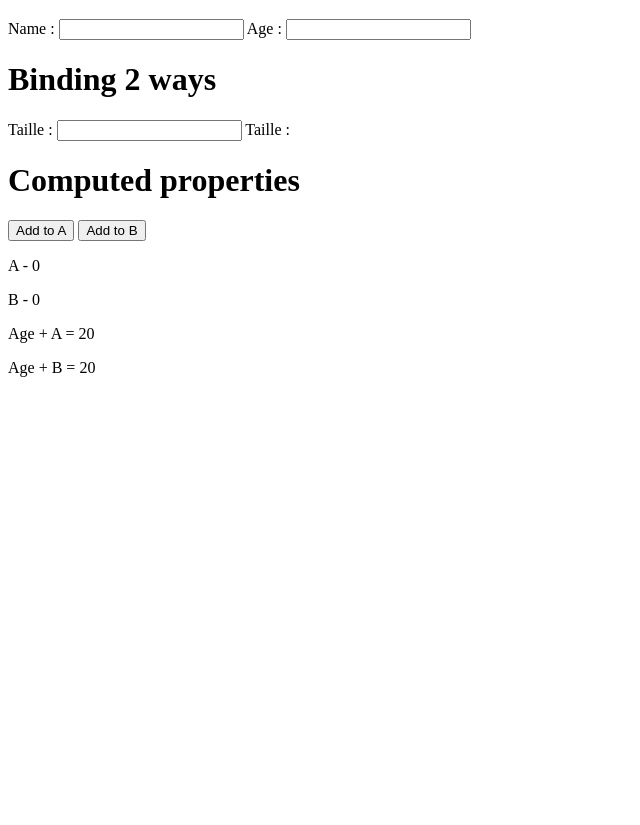
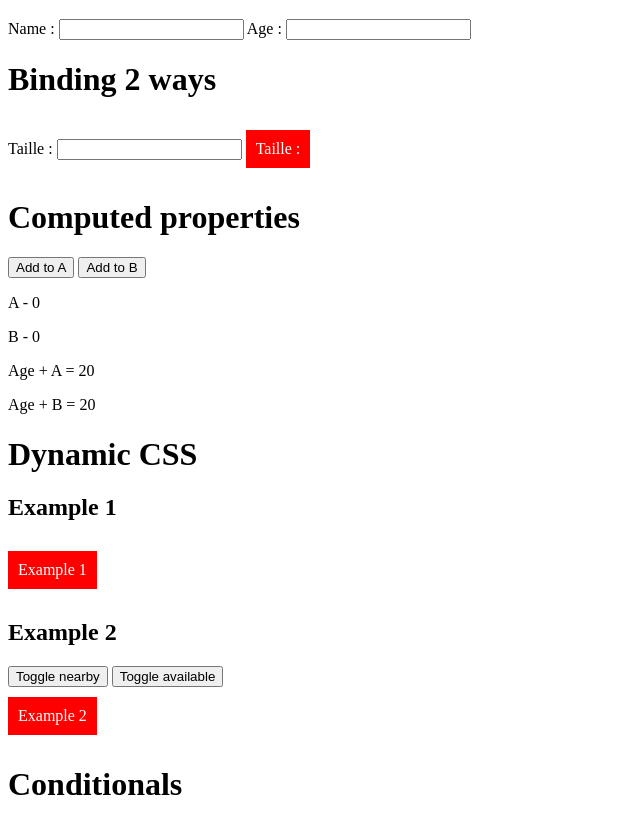
Before and after one commit to costeacatalin/vuejs-netninja-tutorial, a website: page index.html in a window 1280 px wide. Shown: the part 871-1696 px from the top of the page, without its empty margins (0-640 px from the left). Before the commit the page ends 1264 px from the top, so only its background shows below. Drawn offline with nearby package versions, Linux system fonts and the light colour scheme.

Commit message:
Dynamic CSS

```diff
--- a/app.js
+++ b/app.js
@@ -92,3 +92,21 @@ new Vue({
         }
     }
 });
+new Vue({
+    el: '#vue-dynamic-css',
+    data: {
+        available: false,
+        nearby: false
+    },
+    methods: {
+
+    },
+    computed: {
+        compClasses: function () {
+            return {
+                available: this.available,
+                nearby: this.nearby
+            }
+        },
+    }
+});
--- a/index.html
+++ b/index.html
@@ -11,7 +11,7 @@
     <body>
         <div id="vue-binding">
             <h1>Data binding</h1>
-            <p>>{{greet('afternoon')}}</p
+            <p>{{greet('afternoon')}}</p
             <p>{{name}}</p>
             <p>Job : {{job}}</p>
             <a v-bind:href="website">My web Site</a>
@@ -50,6 +50,23 @@
             <p>Age + A = {{ addToA }}</p>
             <p>Age + B = {{ addToB }}</p>
         </div>
+        <div id="vue-dynamic-css">
+            <h1>Dynamic CSS</h1>
+            <h2>Example 1</h2>
+                <div v-on:click="available=!available" v-bind:class="{available: available}">
+                    <span>Example 1</span>
+                </div>
+            <h2>Example 2</h2>
+                <button v-on:click="nearby=!nearby">Toggle nearby</button>
+                <button v-on:click="available=!available">Toggle available</button>
+                <div v-bind:class="compClasses">
+                    <span>Example 2</span>
+                </div>
+        </div>
+        <div id="vue-conditionals">
+            <h1>Conditionals</h1>
+
+        </div>
         <script src="app.js"></script>
     </body>
 </html>
--- a/styles.css
+++ b/styles.css
@@ -4,3 +4,20 @@
     text-align: center;
     border: 1px solid #333;
 }
+
+span {
+    background: red;
+    display: inline-block;
+    padding: 10px;
+    color: #fff;
+    margin: 10px 0;
+}
+
+.available span {
+background: green;
+}
+
+.nearby span:after {
+    content: "nearby";
+    margin-left: 10px;
+}
```
